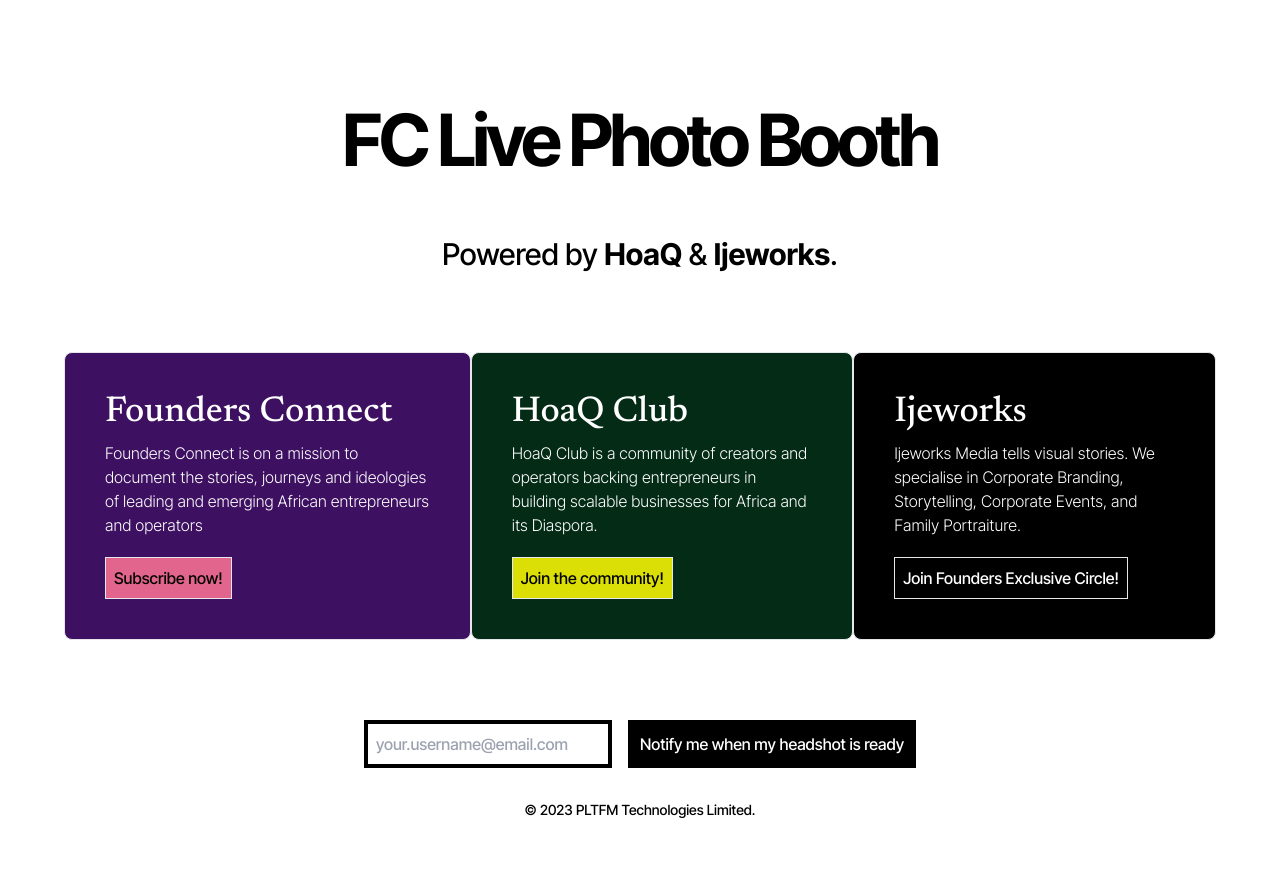
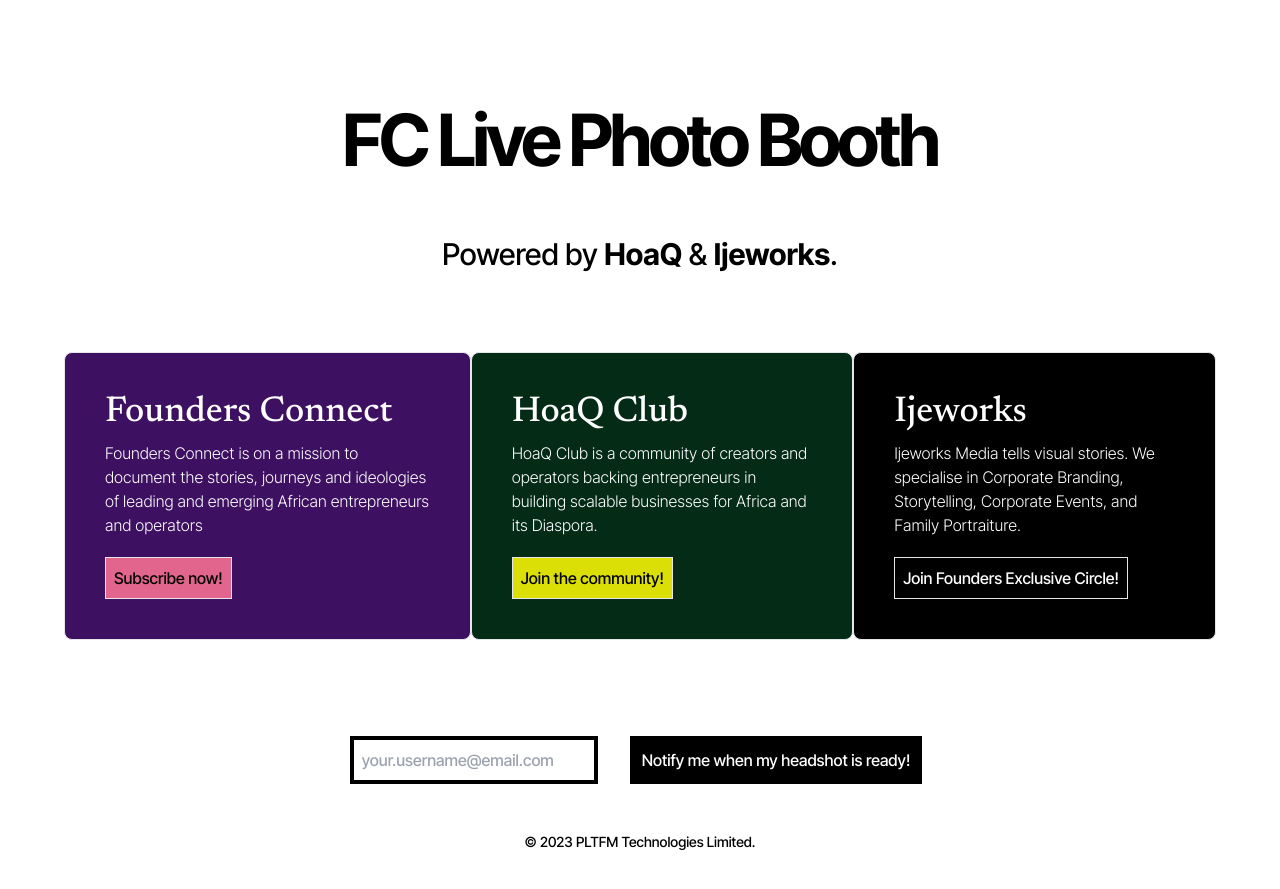
Before and after one commit to pltfmdotco/www, a Jekyll site: the page built from fclive.md, in a window 1280 px wide. Shown: the top 889 px of the page. Built offline with Jekyll 4.4.1, drawn with Linux system fonts in a browser that asks for light colours; nearby versions of some CDN libraries.

Commit message:
fclive: gap between input and button

```diff
--- a/_layouts/fclive.html
+++ b/_layouts/fclive.html
@@ -45,7 +45,7 @@
           <a href="https://ijeworks.com/" class="font-black hover:underline">Ijeworks</a>.
       </h2>
     </div>
-    <div class="flex flex-col justify-center md:m-16 md:flex-row">
+    <div class="flex flex-col mx-auto justify-center md:m-16 md:flex-row">
       <div class="font-inter mx-auto border bg-fc-connect text-white p-10 rounded-lg m-4 max-w-md">
         <p><a class="text-4xl font-newsreader" href="https://linktr.ee/foundersconnect_">Founders Connect</a></p>
         <p class="mt-2 font-light">
@@ -84,9 +84,9 @@
     </div>
     <div>
       <form name="headshot-notification-list" netlify>
-        <div class="flex flex-wrap justify-center mx-auto px-8">
+        <div class="flex flex-wrap justify-center gap-2 p-4">
           <input class="border-2 p-2 mx-2 border-black border-4" name="email" type="email" placeholder="your.username@email.com" required />
-          <input class="bg-black p-3 mx-2 text-white" type="submit" value="Notify me when my headshot is ready" />
+          <input class="bg-black p-3 mx-4 text-white" type="submit" value="Notify me when my headshot is ready!" />
         </div>
       </form>
     </div>
```
Also changed, not shown: 1 other file.
